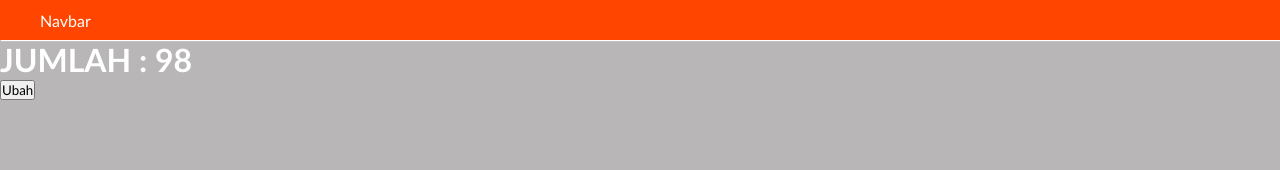
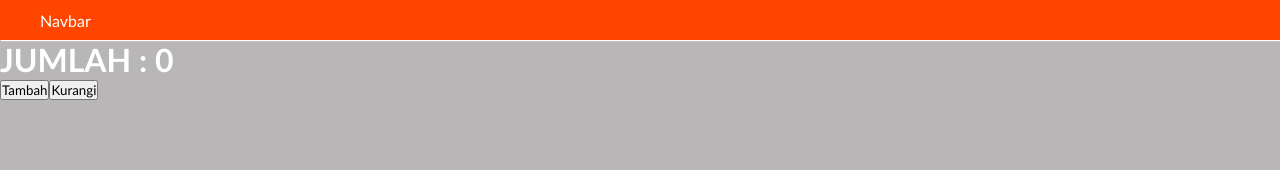
Before and after one commit to Zacharylutfyr/bootcamp-online, a React (Create React App) app: page / in a window 1280 px wide. Shown: the top 170 px of the page. Built offline with nearby package versions, Linux system fonts and the light colour scheme; the HTML template or start-up script is replaced by a standard one.

Commit message:
"Callback Function"

```diff
--- a/src/States/States.jsx
+++ b/src/States/States.jsx
@@ -1,13 +1,24 @@
 import React, { useState } from 'react';
 
 const States = () => {
-  const [statee, setState] = useState(98);
+  const [statee, setState] = useState(0);
   return (
     <>
       <h1>JUMLAH : {statee} </h1>
-      <button onClick={() => {
-        setState (2);
-      }}>Ubah</button>
+
+      {/* Memakai Callback Function agar tidak langsung jalan saat pertama kali */}
+      <button
+        onClick={() => {
+          setState(statee + 1);
+        }}>
+        Tambah
+      </button>
+      <button
+        onClick={() => {
+          setState(statee - 1);
+        }}>
+        Kurangi
+      </button>
     </>
   );
 };
```
